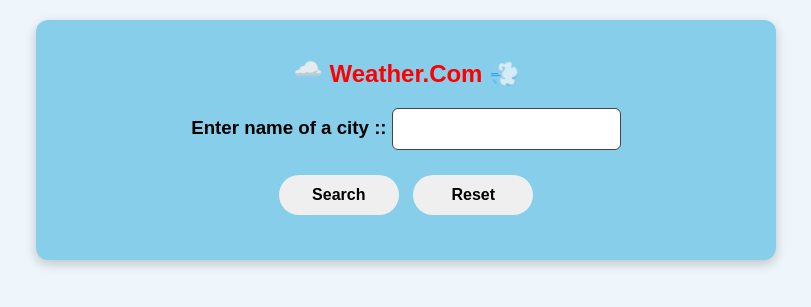
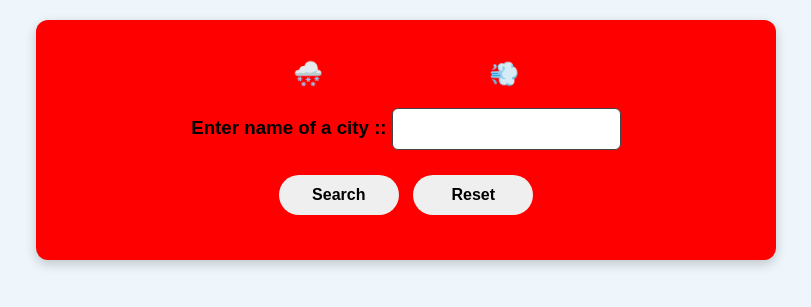
Before and after one commit to subha7013/Weather_App, a Flask app: page / in a window 1280 px wide. Shown: the top 307 px of the page, without its empty margins (234-1045 px from the left). Run offline with Flask 3, Linux system fonts and the light colour scheme.

Commit message:
Update index.html

```diff
--- a/templates/index.html
+++ b/templates/index.html
@@ -10,7 +10,7 @@
             background-color: #eef6fb;
         }
         .container {
-            background-color: skyblue;
+            background-color: red;
             padding: 20px;
             margin: 20px auto;
             text-align: center;
```
